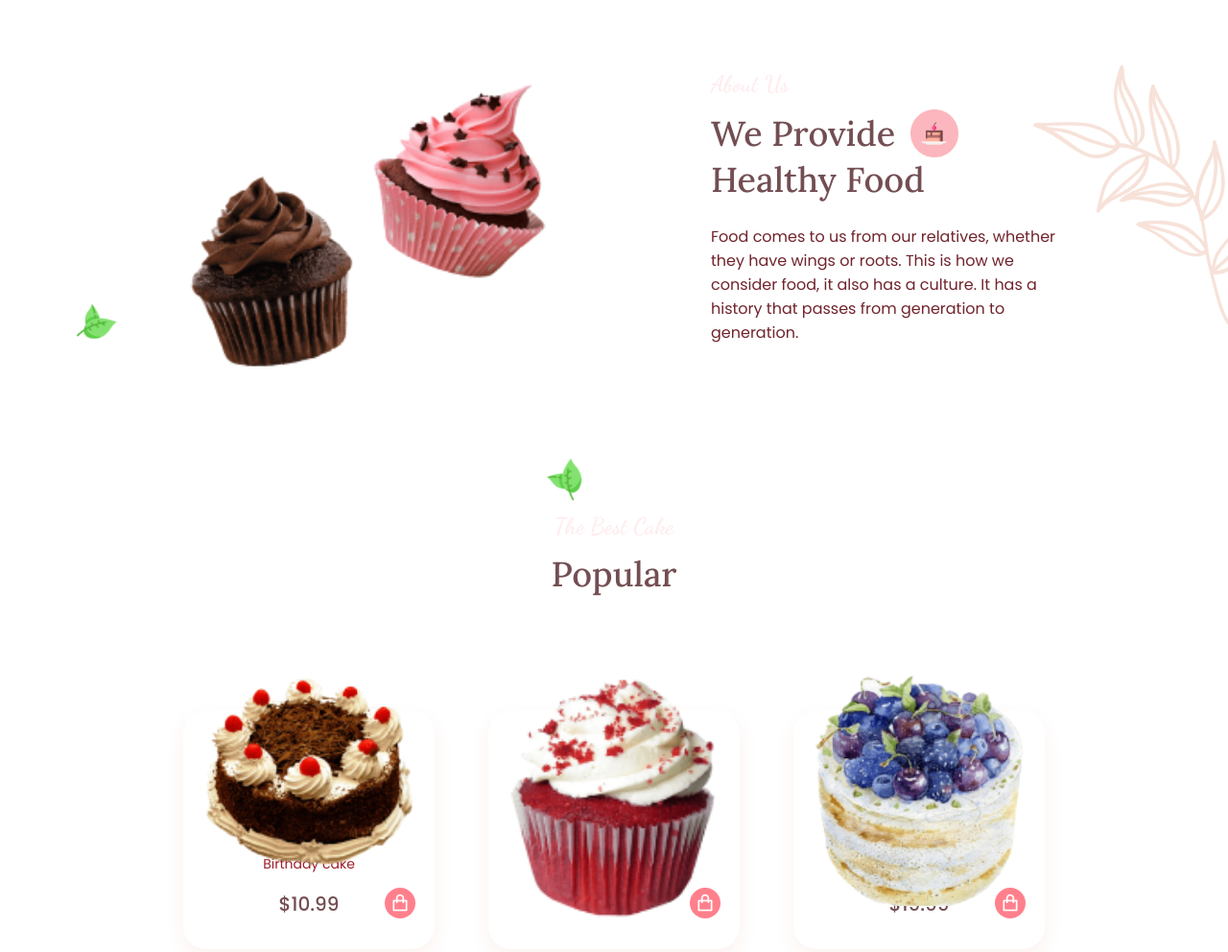
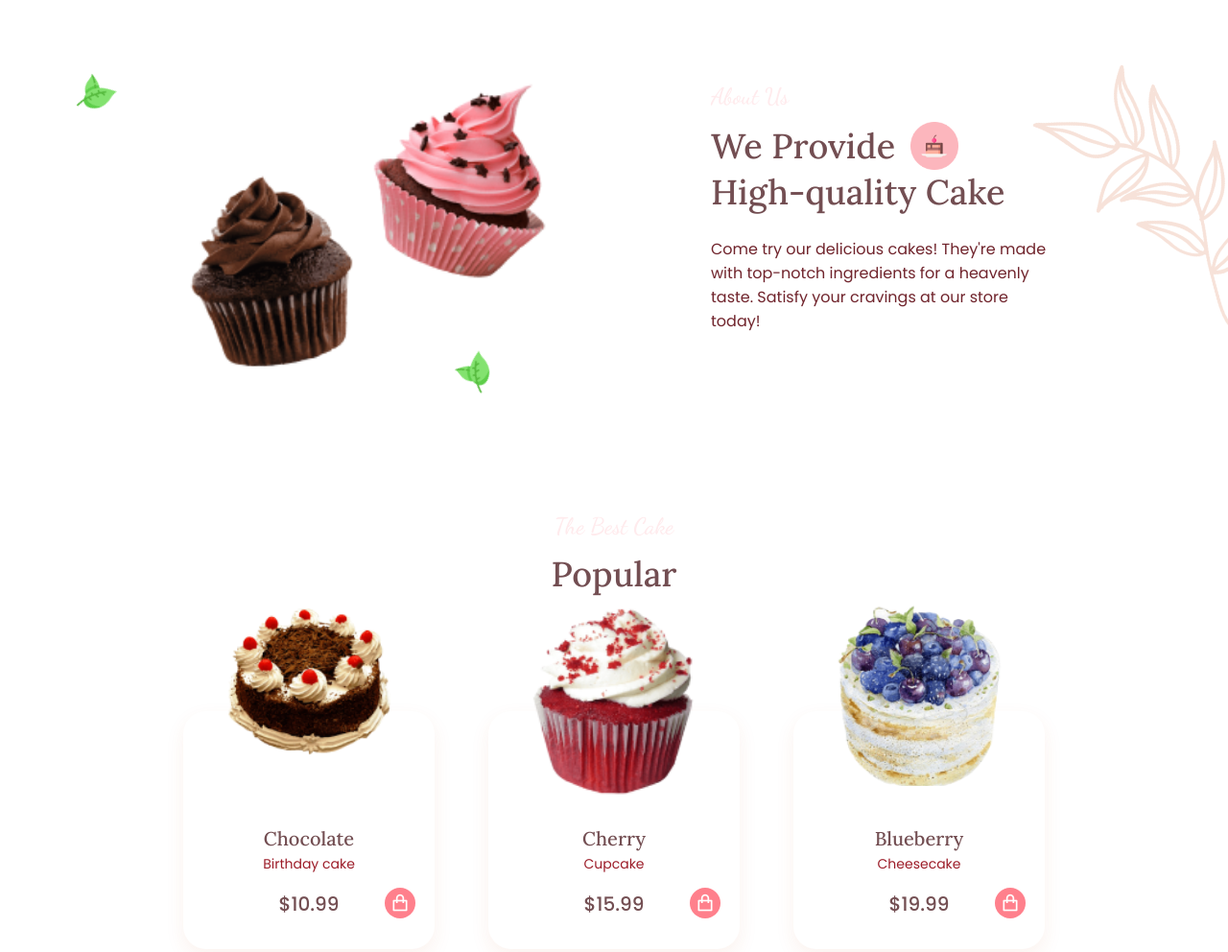
Before and after one commit to NotPerr/Responsive_Cake_Website, a plain HTML site: page index.html in a window 1280 px wide. Shown: the part 700-1692 px from the top of the page at 96% size. Drawn offline with nearby package versions, Linux system fonts and the light colour scheme.

Commit message:
updated style

```diff
--- a/assets/css/styles.css
+++ b/assets/css/styles.css
@@ -420,14 +420,15 @@ img {
 
 .about_img-1 {
   position: absolute;
-  top: 25rem;
+  top: 20rem;
+  left: 5rem;
   transform: rotate(35.31deg);
 }
 
 .about_img-2 {
   position: absolute;
   top: 35rem;
-  left: 18rem;
+  right:5rem;
   transform: rotate(-38.61deg);
 }
 
@@ -796,7 +797,7 @@ img {
   }
 
   .about_img-2 {
-    left: 36rem;
+    left: 40rem;
   }
 
   .popular_container {
@@ -848,7 +849,7 @@ img {
   }
 
   .home_img {
-    width: 600px;
+    width: 500px;
     position: absolute;
     top: 5rem;
     right: -2rem;
@@ -883,6 +884,15 @@ img {
     width: 450px;
   }
 
+  .about_img-1 {
+    top: 10rem;
+  }
+
+  .about_img-2 {
+    top: 28rem;
+    left: 30rem;
+  }
+
   .popular_container {
     grid-template-columns: repeat(3, 262px);
     column-gap: 3.5rem;
@@ -895,7 +905,8 @@ img {
   }
 
   .popular_img {
-    width: 230px;
+    width: 180px;
+    top: -7rem
   }
 
   .popular_button {
@@ -922,7 +933,17 @@ img {
   }
 
   .recently_img {
-    width: 480px;
+    width: 400px;
+  }
+
+  .recently_data-img-1 {
+    top:20rem;
+    left: 55rem;
+  }
+
+  .recently_data-img-2 {
+    top: 0;
+    left: 30rem
   }
 
   .newsletter_content {
@@ -991,12 +1012,13 @@ img {
   .footer_copy {
     order: -1;
   }
-  .footer_spinach {
-    bottom: -3rem;
-    left: 6rem;
-  }
+
   .footer_onion {
     right: 1rem;
+  }
+  .footer_leaf-small {
+    top: .3rem;
+    left: 9rem;
   }
 
   .scrollup {
--- a/index.html
+++ b/index.html
@@ -103,20 +103,19 @@
                                 We Provide
                                 <img src="assets/img/small-cake-img-1.png" alt="about image">
                             </div>
-                            Healthy Food
+                            High-quality Cake
                         </h2>
 
                         <p class="about_description">
-                            Food comes to us from our relatives, whether they
-                            have wings or roots. This is how we consider food,
-                            it also has a culture. It has a history that passes
-                            from generation to generation.
+                            Come try our delicious cakes! They're made with
+                            top-notch ingredients for a heavenly taste.
+                            Satisfy your cravings at our store today!
                         </p>
                     </div>
                     <img src="assets/img/cupcakes-1.png" alt="about image" class="about_img">
-                    <img src="assets/img/leaf-3.png" alt="about image" class="about_img-1">
+                </div>
+                <img src="assets/img/leaf-3.png" alt="about image" class="about_img-1">
                     <img src="assets/img/leaf-3.png" alt="about image" class="about_img-2">
-                </div>
                 <img src="assets/img/leaf-branch-1.png" alt="about image" class="about_leaf">
             </section>
 
```
